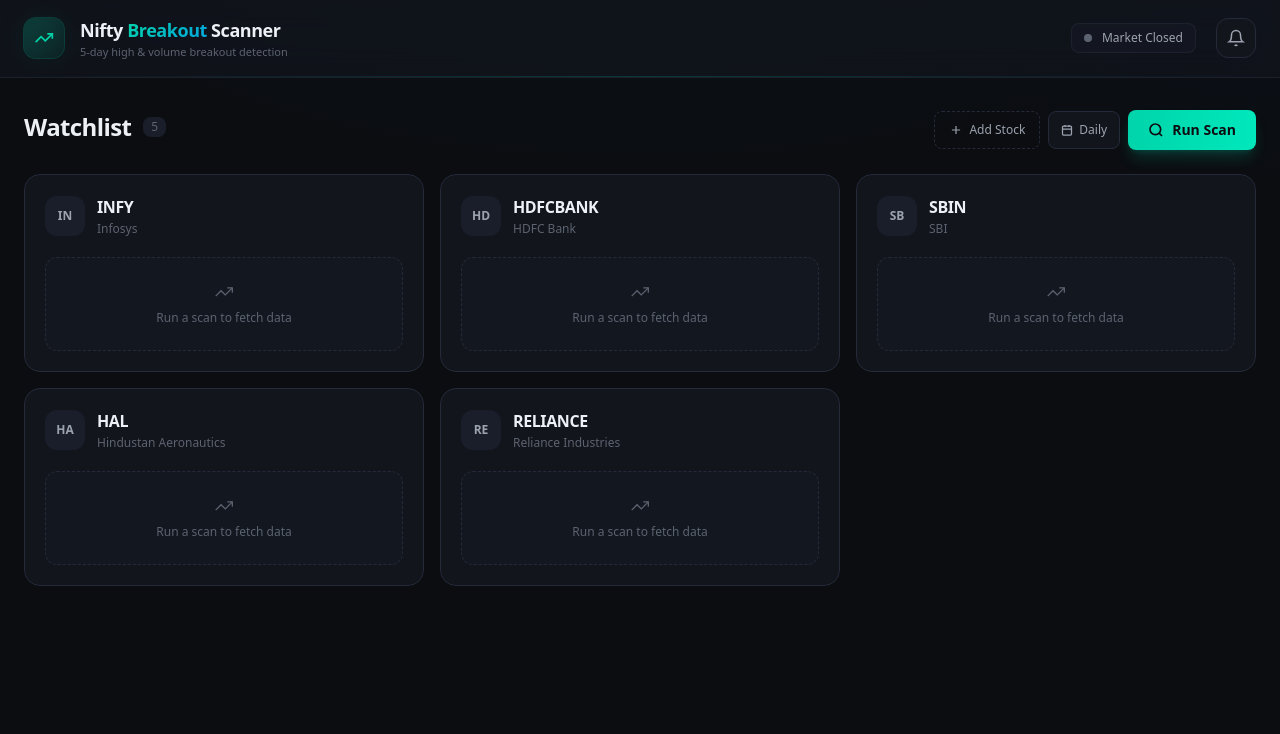
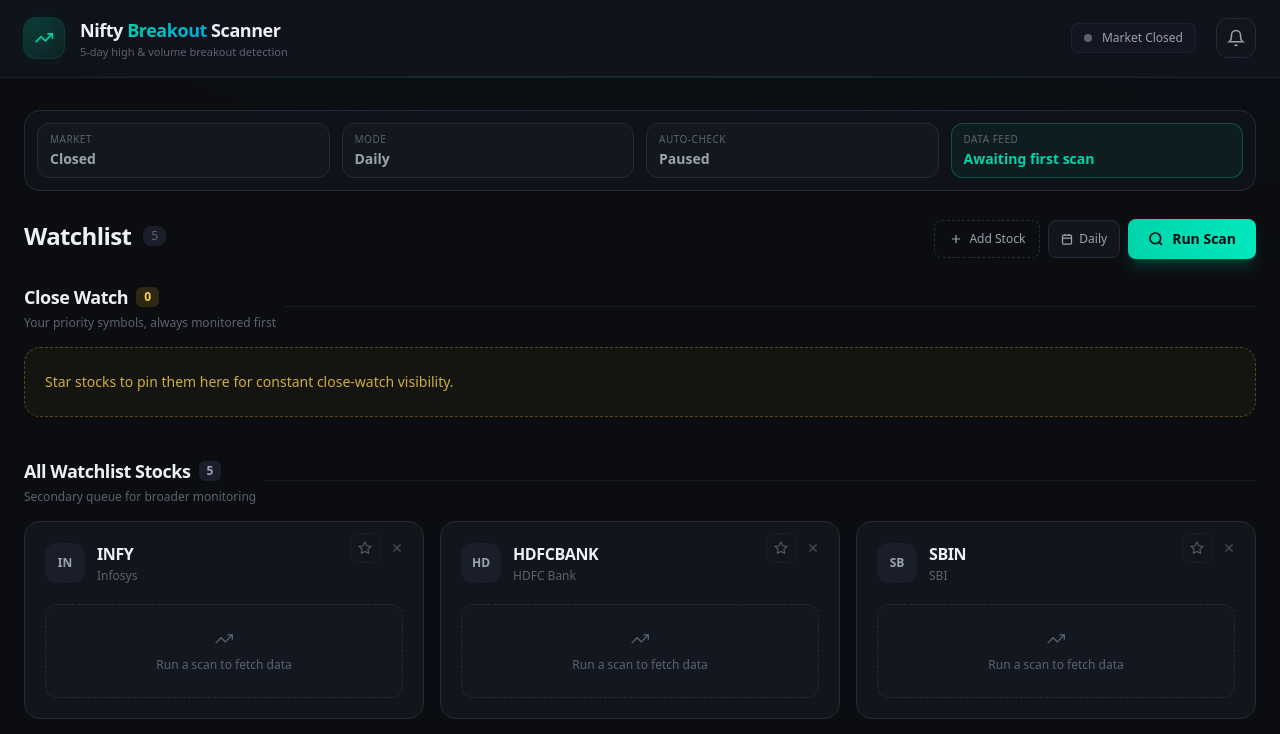
Before and after one commit to Zetta-tech/NSE-stock-data, a Next.js app: page / in a window 1280 px wide. Shown: the top 734 px of the page. Built offline with nearby package versions, Linux system fonts and the light colour scheme.

Commit message:
Improve dashboard hierarchy and close-watch visibility

```diff
--- a/src/components/alert-panel.tsx
+++ b/src/components/alert-panel.tsx
@@ -11,7 +11,7 @@
   if (recentAlerts.length === 0) return null;
 
   return (
-    <section className="mt-10">
+    <section className="mt-10 rounded-2xl border border-surface-border bg-surface-raised/60 p-4">
       <div className="mb-4 flex items-center gap-3">
         <div className="flex h-7 w-7 items-center justify-center rounded-lg bg-accent/10">
           <svg width="14" height="14" viewBox="0 0 24 24" fill="none" stroke="currentColor" strokeWidth="2" className="text-accent">
@@ -19,14 +19,15 @@
           </svg>
         </div>
         <h2 className="text-sm font-semibold uppercase tracking-wider text-text-secondary">
-          Recent Breakout Alerts
+          Alert Receipts
         </h2>
+        <p className="text-[11px] text-text-muted">What triggered and when</p>
         <span className="rounded-full bg-accent/10 px-2 py-0.5 text-[10px] font-bold tabular-nums text-accent">
           {recentAlerts.length}
         </span>
         <div className="flex-1 border-t border-surface-border/40" />
       </div>
-      <div className="overflow-hidden rounded-2xl border border-surface-border bg-surface-raised">
+      <div className="overflow-hidden rounded-xl border border-surface-border/80 bg-surface-raised">
         <div className="overflow-x-auto">
           <table className="w-full text-sm">
             <thead>
--- a/src/components/dashboard.tsx
+++ b/src/components/dashboard.tsx
@@ -1,6 +1,7 @@
 "use client";
 
-import { useState, useCallback, useEffect, useRef } from "react";
+import { useState, useCallback, useEffect, useMemo, useRef } from "react";
+import gsap from "gsap";
 import { Header } from "./header";
 import { ScanButton } from "./scan-button";
 import { StockCard } from "./stock-card";
@@ -26,6 +27,7 @@
   const [lastScan, setLastScan] = useState<string | null>(null);
   const [autoCheckActive, setAutoCheckActive] = useState(false);
   const [lastAutoCheck, setLastAutoCheck] = useState<string | null>(null);
+  const [nowTs, setNowTs] = useState(Date.now());
 
   // Track which symbols were triggered on the previous auto-check cycle
   // so we only alert on transitions (not-triggered → triggered).
@@ -35,8 +37,17 @@
 
   // 5-minute cooldown per symbol for browser notifications
   const notifyCooldownRef = useRef<Map<string, number>>(new Map());
+  const cardRefs = useRef<Map<string, HTMLDivElement>>(new Map());
 
   const closeWatchCount = watchlist.filter((s) => s.closeWatch).length;
+  const closeWatchStocks = useMemo(
+    () => watchlist.filter((stock) => stock.closeWatch),
+    [watchlist]
+  );
+  const regularStocks = useMemo(
+    () => watchlist.filter((stock) => !stock.closeWatch),
+    [watchlist]
+  );
 
   const runScan = useCallback(async () => {
     setScanning(true);
@@ -141,6 +152,22 @@
     };
   }, [autoCheckActive, closeWatchCount, runCloseWatchCheck]);
 
+  useEffect(() => {
+    if (!autoCheckActive) return;
+    const timer = setInterval(() => setNowTs(Date.now()), 1000);
+    return () => clearInterval(timer);
+  }, [autoCheckActive]);
+
+  useEffect(() => {
+    const cards = Array.from(cardRefs.current.values());
+    if (cards.length === 0) return;
+    gsap.fromTo(
+      cards,
+      { y: 8, opacity: 0.65 },
+      { y: 0, opacity: 1, duration: 0.35, ease: "power2.out", stagger: 0.02 }
+    );
+  }, [watchlist]);
+
   const toggleCloseWatch = useCallback(async (symbol: string) => {
     const res = await fetch("/api/stocks", {
       method: "POST",
@@ -200,7 +227,9 @@
 
   const triggeredCount = results.filter((r) => r.triggered).length;
   const staleCount = results.filter((r) => r.dataSource === "stale").length;
+  const liveCount = results.filter((r) => r.dataSource === "live").length;
   const scannedCount = results.length;
+  const nextCheckSeconds = autoCheckActive ? Math.max(0, 30 - (Math.floor(nowTs / 1000) % 30)) : null;
 
   return (
     <div className="min-h-screen">
@@ -212,6 +241,21 @@
       />
 
       <main className="mx-auto max-w-7xl px-6 py-8">
+        <div className="mb-7 grid gap-3 rounded-2xl border border-surface-border bg-surface-raised/70 p-3 sm:grid-cols-2 lg:grid-cols-4">
+          <StatusStripPill label="Market" value={marketOpen ? "Open" : "Closed"} tone={marketOpen ? "live" : "muted"} />
+          <StatusStripPill label="Mode" value={intraday ? "Intraday" : "Daily"} tone={intraday ? "live" : "muted"} />
+          <StatusStripPill
+            label="Auto-check"
+            value={autoCheckActive ? `Active · ${nextCheckSeconds}s` : "Paused"}
+            tone={autoCheckActive ? "watch" : "muted"}
+          />
+          <StatusStripPill
+            label="Data Feed"
+            value={scannedCount === 0 ? "Awaiting first scan" : `${liveCount} live · ${staleCount} stale`}
+            tone={staleCount > 0 ? "warn" : "live"}
+          />
+        </div>
+
         {scannedCount > 0 && (
           <div className={`mb-8 grid gap-3 animate-fade-in ${staleCount > 0 ? "grid-cols-4" : "grid-cols-3"}`}>
             <StatCard
@@ -364,39 +408,73 @@
           </div>
         )}
 
-        <div className="mt-6 grid gap-4 sm:grid-cols-2 lg:grid-cols-3">
-          {watchlist.map((stock, i) => {
-            const result = results.find((r) => r.symbol === stock.symbol);
-            return (
-              <div key={stock.symbol}>
+        <section className="mt-6">
+          <SectionTitle
+            title="Close Watch"
+            subtitle="Your priority symbols, always monitored first"
+            count={closeWatchStocks.length}
+            tone="watch"
+          />
+          {closeWatchStocks.length > 0 ? (
+            <div className="mt-4 grid gap-4 sm:grid-cols-2 lg:grid-cols-3">
+              {closeWatchStocks.map((stock) => (
+                <div
+                  key={stock.symbol}
+                  ref={(el) => {
+                    if (el) cardRefs.current.set(stock.symbol, el);
+                    else cardRefs.current.delete(stock.symbol);
+                  }}
+                >
                   <StockCard
-                  result={
-                    result || {
-                      symbol: stock.symbol,
-                      name: stock.name,
-                      triggered: false,
-                      todayHigh: 0,
-                      todayVolume: 0,
-                      prevMaxHigh: 0,
-                      prevMaxVolume: 0,
-                      highBreakPercent: 0,
-                      volumeBreakPercent: 0,
-                      todayClose: 0,
-                      todayChange: 0,
-                      scannedAt: "",
-                      dataSource: "historical",
-                    }
-                  }
+                    result={toStockResult(stock.symbol, stock.name, results)}
                     onRemove={removeStock}
                     closeWatch={stock.closeWatch}
                     onToggleCloseWatch={toggleCloseWatch}
                   />
                 </div>
-            );
-          })}
+              ))}
             </div>
+          ) : (
+            <div className="mt-4 rounded-2xl border border-dashed border-amber-400/30 bg-amber-400/[0.04] px-5 py-6 text-sm text-amber-300/80">
+              Star stocks to pin them here for constant close-watch visibility.
+            </div>
+          )}
+        </section>
 
         <AlertPanel alerts={alerts} />
+
+        <section className="mt-10">
+          <SectionTitle
+            title="All Watchlist Stocks"
+            subtitle="Secondary queue for broader monitoring"
+            count={regularStocks.length}
+            tone="default"
+          />
+          {regularStocks.length > 0 ? (
+            <div className="mt-4 grid gap-4 sm:grid-cols-2 lg:grid-cols-3">
+              {regularStocks.map((stock) => (
+                <div
+                  key={stock.symbol}
+                  ref={(el) => {
+                    if (el) cardRefs.current.set(stock.symbol, el);
+                    else cardRefs.current.delete(stock.symbol);
+                  }}
+                >
+                  <StockCard
+                    result={toStockResult(stock.symbol, stock.name, results)}
+                    onRemove={removeStock}
+                    closeWatch={stock.closeWatch}
+                    onToggleCloseWatch={toggleCloseWatch}
+                  />
+                </div>
+              ))}
+            </div>
+          ) : (
+            <div className="mt-4 rounded-2xl border border-surface-border bg-surface-raised px-5 py-6 text-sm text-text-muted">
+              All stocks are currently in Close Watch.
+            </div>
+          )}
+        </section>
 
         {results.length > 0 && triggeredCount === 0 && (
           <div className="mt-10 overflow-hidden rounded-2xl border border-surface-border bg-surface-raised px-6 py-10 text-center">
@@ -424,6 +502,90 @@
         currentSymbols={watchlist.map((s) => s.symbol)}
       />
     </div>
+  );
+}
+
+
+function SectionTitle({
+  title,
+  subtitle,
+  count,
+  tone,
+}: {
+  title: string;
+  subtitle: string;
+  count: number;
+  tone: "watch" | "default";
+}) {
+  return (
+    <div className="flex flex-wrap items-end justify-between gap-2">
+      <div>
+        <div className="flex items-center gap-2">
+          <h3 className="text-lg font-semibold tracking-tight text-text-primary">{title}</h3>
+          <span
+            className={`rounded-md px-2 py-0.5 text-xs font-semibold tabular-nums ${
+              tone === "watch"
+                ? "bg-amber-400/15 text-amber-300"
+                : "bg-surface-overlay text-text-secondary"
+            }`}
+          >
+            {count}
+          </span>
+        </div>
+        <p className="mt-1 text-xs text-text-muted">{subtitle}</p>
+      </div>
+      <div className="h-px flex-1 self-center bg-surface-border/50" />
+    </div>
+  );
+}
+
+function StatusStripPill({
+  label,
+  value,
+  tone,
+}: {
+  label: string;
+  value: string;
+  tone: "live" | "warn" | "watch" | "muted";
+}) {
+  const toneClass =
+    tone === "live"
+      ? "border-accent/30 bg-accent/[0.06] text-accent"
+      : tone === "warn"
+        ? "border-warn/30 bg-warn/[0.08] text-warn"
+        : tone === "watch"
+          ? "border-amber-400/30 bg-amber-400/[0.08] text-amber-300"
+          : "border-surface-border bg-surface-overlay/40 text-text-secondary";
+
+  return (
+    <div className={`rounded-xl border px-3 py-2 ${toneClass}`}>
+      <p className="text-[10px] uppercase tracking-wider text-text-muted">{label}</p>
+      <p className="mt-0.5 text-sm font-semibold">{value}</p>
+    </div>
+  );
+}
+
+function toStockResult(
+  symbol: string,
+  name: string,
+  results: ScanResult[]
+): ScanResult {
+  return (
+    results.find((item) => item.symbol === symbol) || {
+      symbol,
+      name,
+      triggered: false,
+      todayHigh: 0,
+      todayVolume: 0,
+      prevMaxHigh: 0,
+      prevMaxVolume: 0,
+      highBreakPercent: 0,
+      volumeBreakPercent: 0,
+      todayClose: 0,
+      todayChange: 0,
+      scannedAt: "",
+      dataSource: "historical",
+    }
   );
 }
 
--- a/src/components/stock-card.tsx
+++ b/src/components/stock-card.tsx
@@ -105,7 +105,7 @@
           className={`flex h-7 w-7 items-center justify-center rounded-lg transition-all duration-200 ${
             closeWatch
               ? "text-amber-400 opacity-100 hover:bg-amber-400/15"
-              : "text-text-muted opacity-0 hover:bg-surface-overlay hover:text-amber-400 group-hover:opacity-100"
+              : "text-text-muted opacity-90 ring-1 ring-surface-border/60 hover:bg-surface-overlay hover:text-amber-400"
           }`}
           aria-label={`${closeWatch ? "Remove from" : "Add to"} close watch`}
           title={closeWatch ? "Remove from Close Watch" : "Add to Close Watch"}
@@ -122,7 +122,7 @@
         </button>
         <button
           onClick={() => onRemove(result.symbol)}
-          className="flex h-7 w-7 items-center justify-center rounded-lg text-text-muted opacity-0 transition-all duration-200 hover:bg-danger-muted hover:text-danger group-hover:opacity-100"
+          className="flex h-7 w-7 items-center justify-center rounded-lg text-text-muted opacity-70 transition-all duration-200 hover:bg-danger-muted hover:text-danger hover:opacity-100"
           aria-label={`Remove ${result.symbol}`}
         >
           <svg width="14" height="14" viewBox="0 0 24 24" fill="none" stroke="currentColor" strokeWidth="2">
@@ -147,12 +147,12 @@
           <div>
             <div className="flex items-center gap-2">
               <h3 className="font-semibold tracking-tight">{result.symbol}</h3>
-              {closeWatch && !result.triggered && (
-                <span className="inline-flex items-center gap-0.5 rounded-md bg-amber-400/10 px-1.5 py-0.5 text-[10px] font-bold uppercase tracking-wider text-amber-400/80">
+              {closeWatch && (
+                <span className="inline-flex items-center gap-1 rounded-md border border-amber-400/25 bg-amber-400/10 px-1.5 py-0.5 text-[10px] font-bold uppercase tracking-wider text-amber-300">
                   <svg width="8" height="8" viewBox="0 0 24 24" fill="currentColor" stroke="currentColor" strokeWidth="1">
                     <polygon points="12 2 15.09 8.26 22 9.27 17 14.14 18.18 21.02 12 17.77 5.82 21.02 7 14.14 2 9.27 8.91 8.26 12 2" />
                   </svg>
-                  Watching
+                  Close Watch
                 </span>
               )}
               {result.triggered && (
```
Lines whose indentation alone changed are shown as unchanged.
